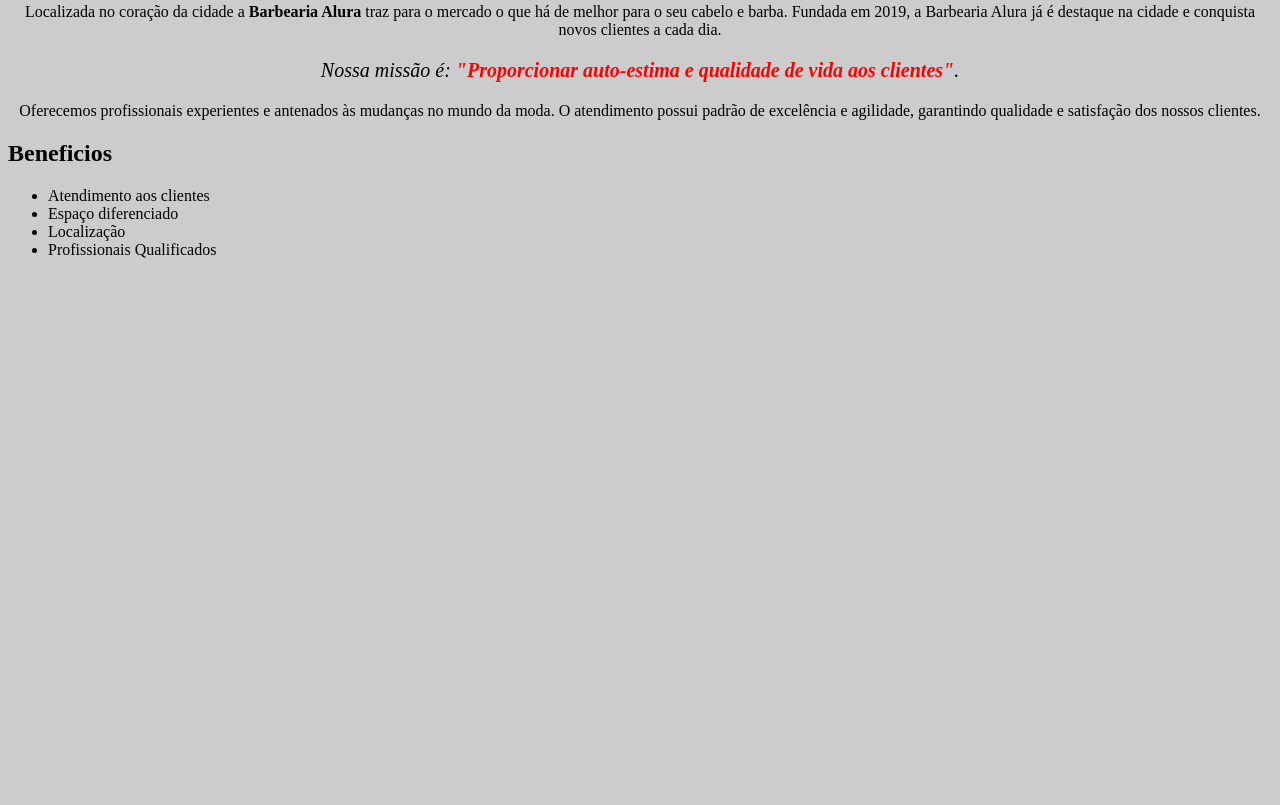
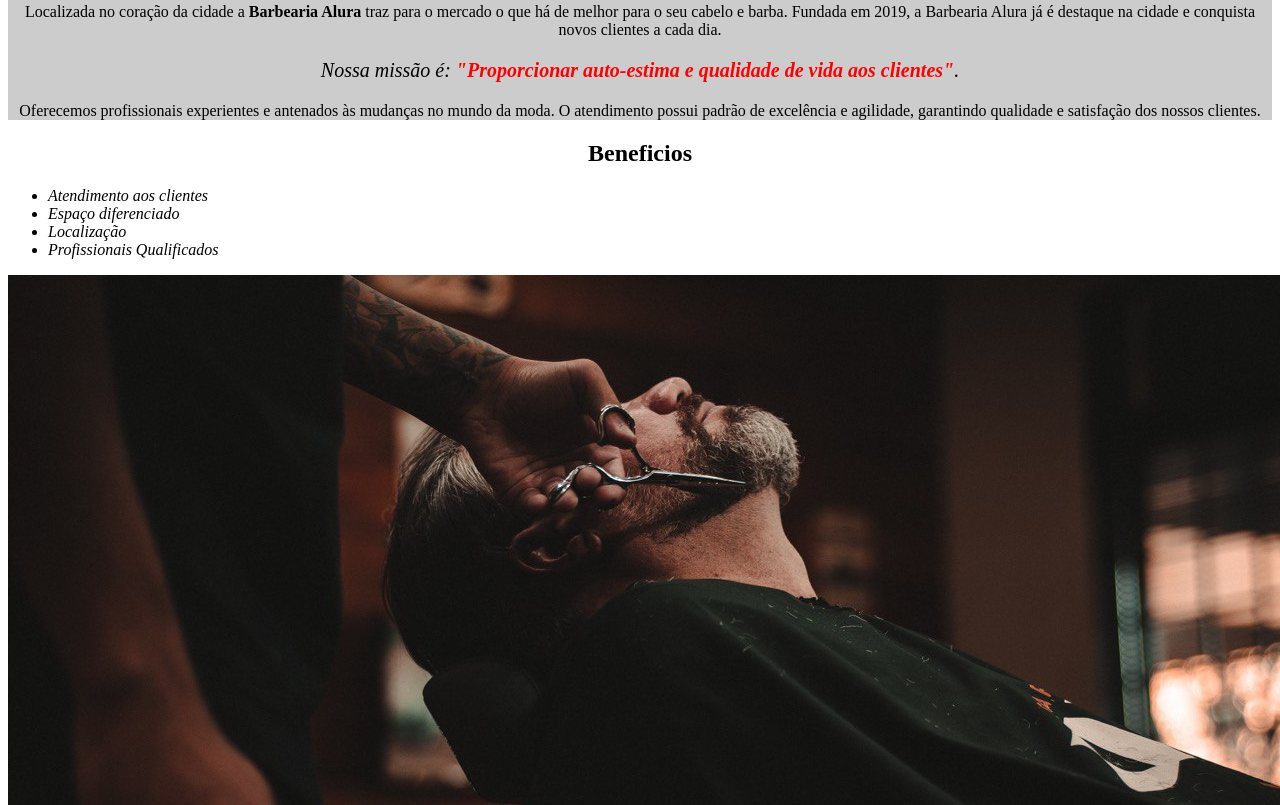
Before and after one commit to filipesenaifirjan/ProjetoOneT5, a plain HTML site: page Aula 3 completa/index.html in a window 1280 px wide. Shown: the part 563-1368 px from the top of the page. Before the commit the page ends 838 px from the top, so only its background shows below. Drawn offline with Linux system fonts and the light colour scheme.

Commit message:
add imagem

```diff
--- a/Aula 3 completa/index.html
+++ b/Aula 3 completa/index.html
@@ -20,6 +20,7 @@
 			new window.VLibras.Widget('https://vlibras.gov.br/app');
 		  </script>
 		<img id="banner" src="banner.jpg">
+		<div class="principal">
 		<h1 >Sobre a Barbearia Alura</h1>
 
 		<p>Localizada no coração da cidade a <strong>Barbearia Alura</strong> traz para o mercado o que há de melhor para o seu cabelo e barba. Fundada em 2019, a Barbearia Alura já é destaque na cidade e conquista novos clientes a cada dia.</p>
@@ -27,13 +28,17 @@
 		<p id="missao" ><em>Nossa missão é: <strong>"Proporcionar auto-estima e qualidade de vida aos clientes"</strong>.</em></p>
 
 		<p>Oferecemos profissionais experientes e antenados às mudanças no mundo da moda. O atendimento possui padrão de excelência e agilidade, garantindo qualidade e satisfação dos nossos clientes.</p>
-		<h2>Beneficios</h2>
 
-		<ul>
+	</div>
+	<div class="beneficios">
+	<h2>Beneficios</h2>
+		<ul class="itens">
 			<li>Atendimento aos clientes</li>
 			<li>Espaço diferenciado</li>
 			<li>Localização</li>
 			<li>Profissionais Qualificados</li>
 		</ul>
+		<img src="beneficios.jpg">
+	</div>
 	</body>
 </html>
--- a/Aula 3 completa/style.css
+++ b/Aula 3 completa/style.css
@@ -1,8 +1,11 @@
 body {
-	background: #CCCCCC
+
 }
 #banner{
 	width: 100%;
+}
+.principal {
+	background: #CCCCCC
 }
 h1 {
 	text-align: center;
@@ -18,3 +21,12 @@ p {
 em strong {
 	color: #FF0000;
 }
+.itens {
+	font-style: italic;
+}
+.beneficios {
+	background-color: #FFFFFF;
+}
+h2 {
+	text-align: center;
+}
```
Also changed, not shown: Aula 3 completa/beneficios.jpg (added).
